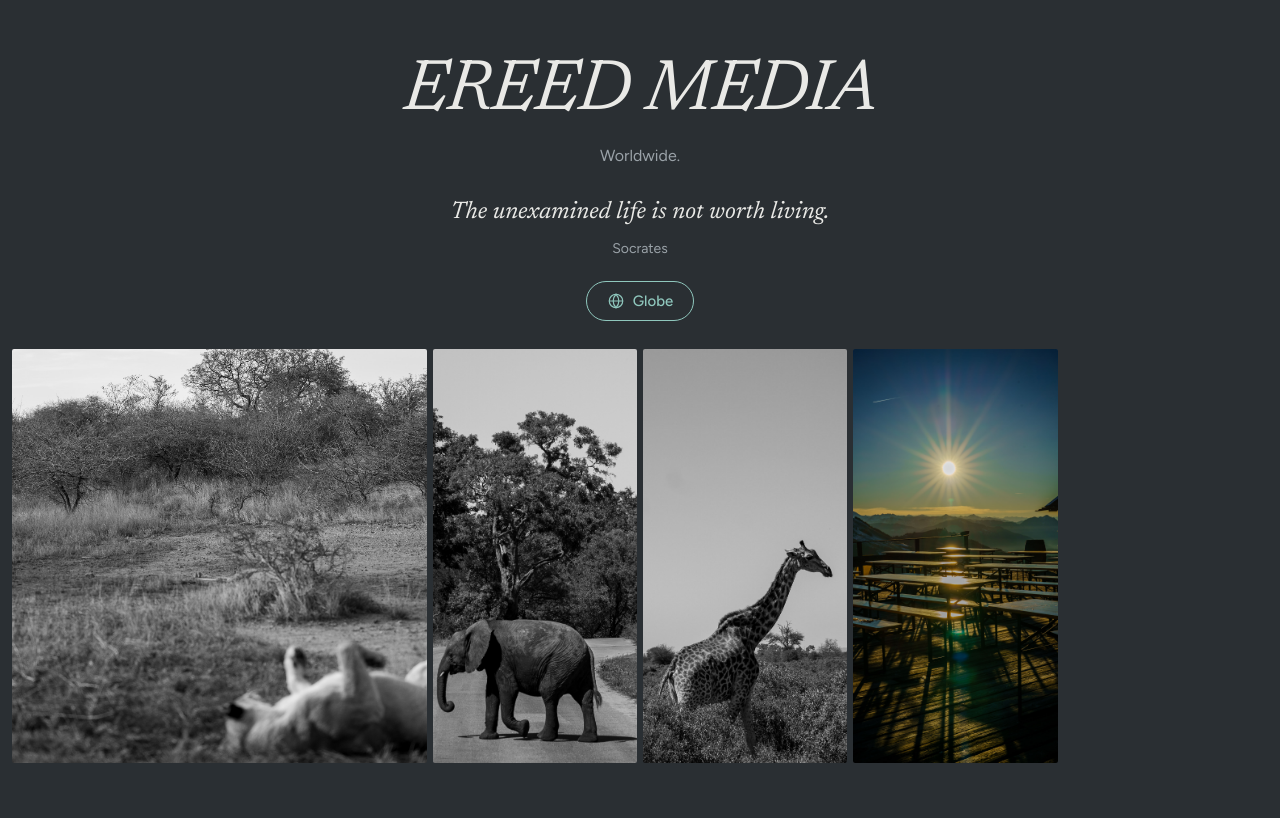
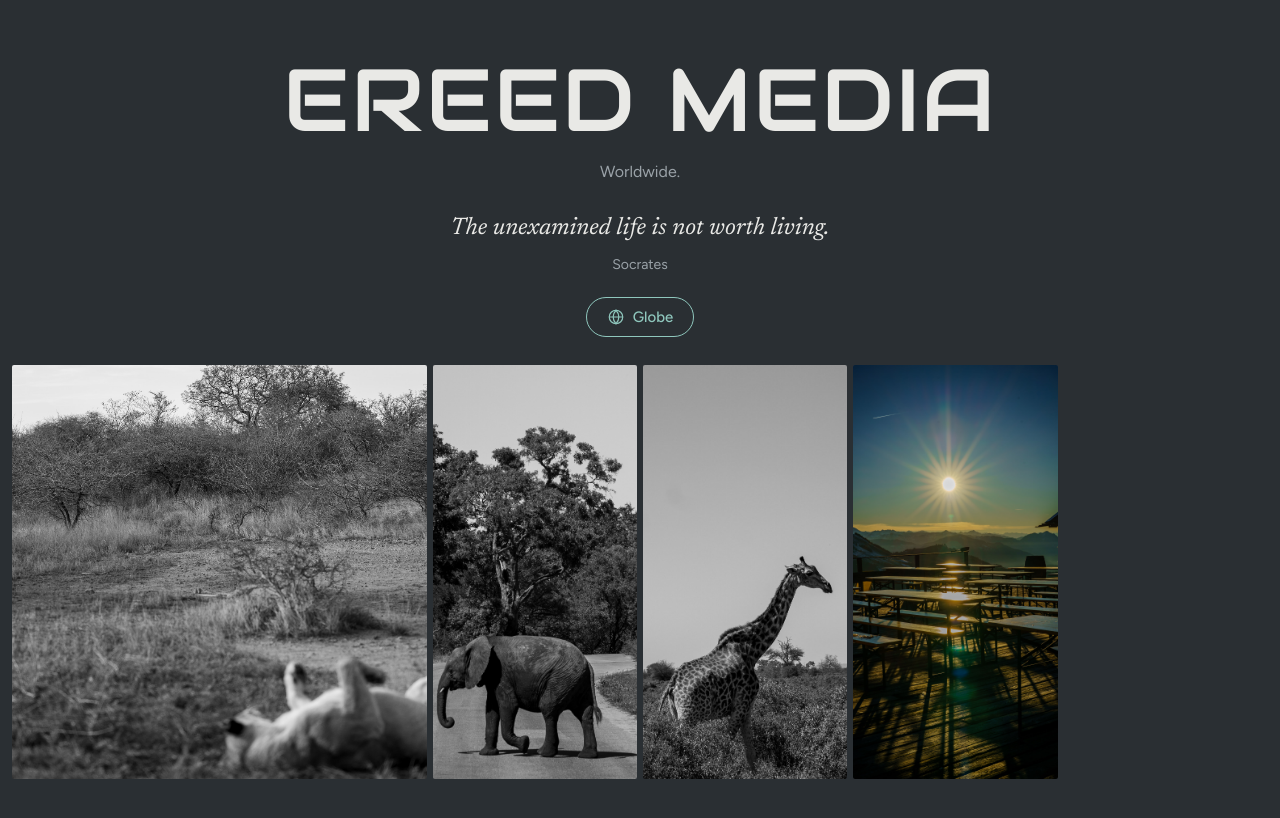
Before and after one commit to elireeder99-pixel/Eli-s-Images, an Astro site: page / in a window 1280 px wide. Built offline with nearby package versions, Linux system fonts and the light colour scheme; Astro itself is replaced by a stand-in of ours.

Commit message:
Update index.astro

```diff
--- a/src/pages/index.astro
+++ b/src/pages/index.astro
@@ -31,7 +31,7 @@ const data = photos.map((p) => ({ t: p.title, f: p.full }));
   <meta name="viewport" content="width=device-width, initial-scale=1" />
   <title>{TITLE}</title>
   <meta name="description" content={SUBTITLE} />
-  <link rel="stylesheet" href="https://fonts.googleapis.com/css2?family=Newsreader:ital,opsz,wght@0,6..72,400;1,6..72,400&family=Figtree:wght@400;500&display=swap" />
+  <link rel="stylesheet" href="https://fonts.googleapis.com/css2?family=Audiowide&family=Newsreader:ital,opsz,wght@0,6..72,400;1,6..72,400&family=Figtree:wght@400;500&display=swap" />
 </head>
 <body>
   <header>
@@ -139,7 +139,7 @@ const data = photos.map((p) => ({ t: p.title, f: p.full }));
     *{box-sizing:border-box}
     body{margin:0;background:var(--bg);color:var(--text);font:400 16px/1.5 Figtree,system-ui,sans-serif}
     header{padding:56px 24px 28px;max-width:1200px;margin:0 auto;display:flex;flex-direction:column;align-items:center;gap:6px;text-align:center}
-    h1{font:italic 400 clamp(34px,7vw,72px)/1 Newsreader,Georgia,serif;margin:0;letter-spacing:-.02em}
+    h1{font:400 clamp(40px,9vw,88px)/1 Audiowide,system-ui,sans-serif;margin:0;letter-spacing:.02em}
     .sub{color:var(--muted);margin:10px auto 0;max-width:44ch}
     .quote{margin:22px auto 0;max-width:52ch}
     .quote blockquote{margin:0;font:italic 400 clamp(18px,3vw,24px)/1.4 Newsreader,Georgia,serif}
```
